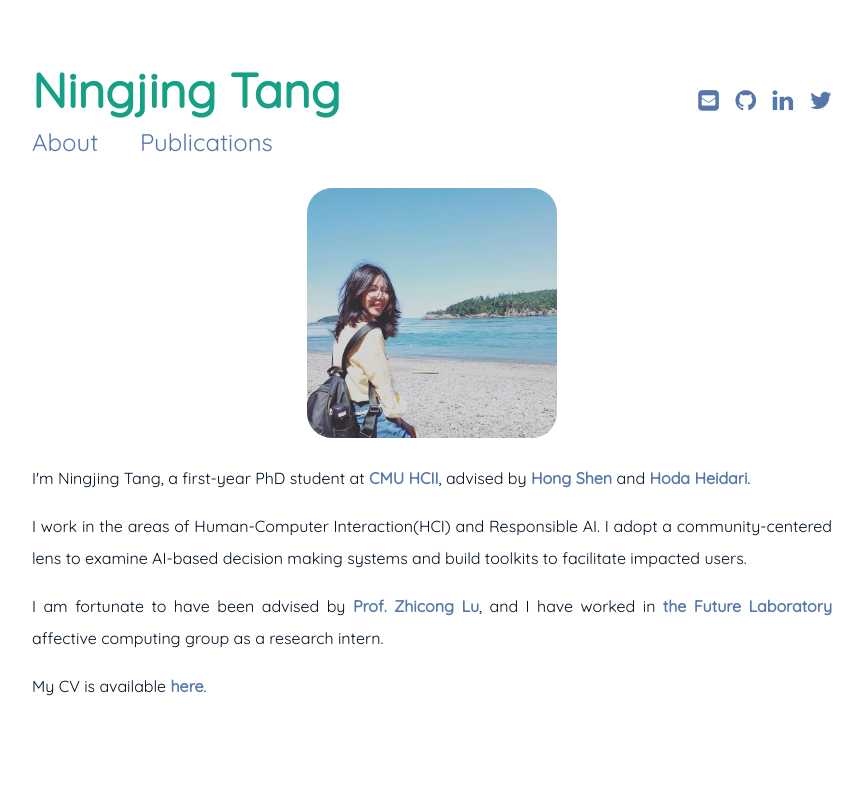
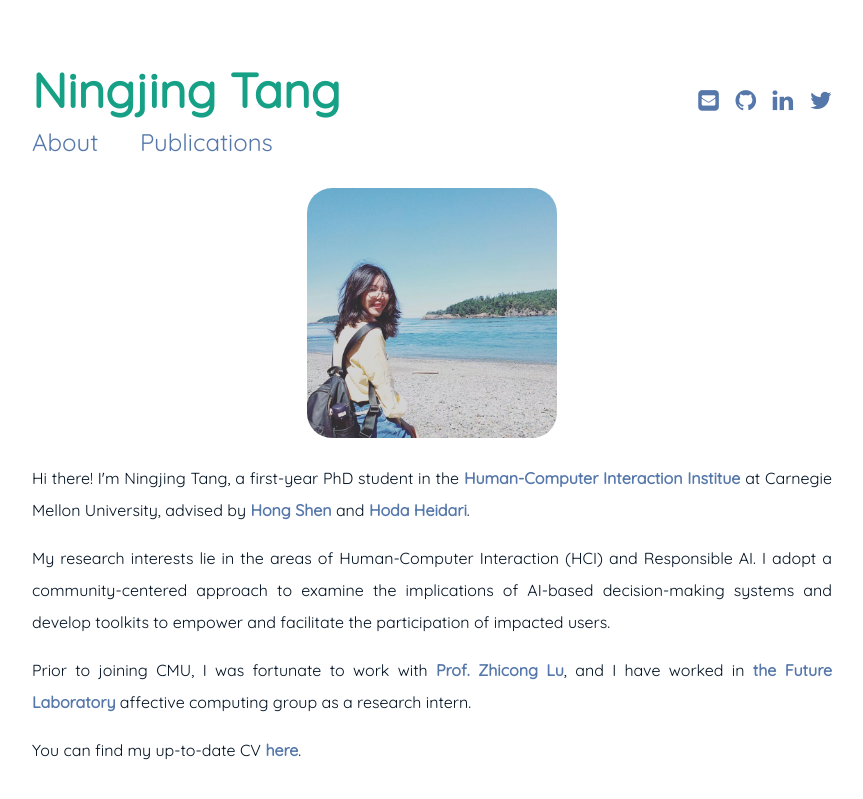
Before and after one commit to EvaaaaTang/evatang.github.io, a Jekyll site: the page built from index.md, in a window 1280 px wide. Shown: the top 799 px of the page, without its empty margins (208-1071 px from the left). Built offline with Jekyll 4.4.1, drawn with Linux system fonts in a browser that asks for light colours.

Commit message:
updated intro

```diff
--- a/index.md
+++ b/index.md
@@ -8,8 +8,8 @@ sitemap:
 <img src="{{ '/assets/img/profile.jpg' | prepend: site.baseurl }}" id="about-img">
 
 <div id="describe-text">
-	<p style="text-align:justify">I'm Ningjing Tang, a first-year PhD student at <strong> <a href="https://www.hcii.cmu.edu/">CMU HCII</a></strong>, advised by <strong> <a href="https://www.andrew.cmu.edu/user/hongs/">Hong Shen</a></strong> and <strong> <a href="https://www.cs.cmu.edu/~hheidari/">Hoda Heidari</a></strong>.</p>
-	<p style="text-align:justify">I work in the areas of Human-Computer Interaction(HCI) and Responsible AI. I adopt a community-centered lens to examine AI-based decision making systems and build toolkits to facilitate impacted users. </p>
-	<p style="text-align:justify">I am fortunate to have been advised by <strong> <a href="https://www.cs.cityu.edu.hk/~zhiconlu/">Prof. Zhicong Lu</a></strong>, and I have worked in <strong> <a href="https://thfl.tsinghua.edu.cn/en/yjdw/yjs/index.htm">the Future Laboratory </a> </strong> affective computing group as a research intern.</p>
-	<p style="text-align:justify">My CV is available <a href="./assets/ningjing_cv_nerw.pdf">here</a>.</p>
+	<p style="text-align:justify">Hi there! I'm Ningjing Tang, a first-year PhD student in the <strong> <a href="https://www.hcii.cmu.edu/">Human-Computer Interaction Institue</a></strong> at Carnegie Mellon University, advised by <strong> <a href="https://www.andrew.cmu.edu/user/hongs/">Hong Shen</a></strong> and <strong> <a href="https://www.cs.cmu.edu/~hheidari/">Hoda Heidari</a></strong>.</p>
+	<p style="text-align:justify">My research interests lie in the areas of Human-Computer Interaction (HCI) and Responsible AI. I adopt a community-centered approach to examine the implications of AI-based decision-making systems and develop toolkits to empower and facilitate the participation of impacted users. </p>
+	<p style="text-align:justify">Prior to joining CMU, I was fortunate to work with <strong> <a href="https://www.cs.cityu.edu.hk/~zhiconlu/">Prof. Zhicong Lu</a></strong>, and I have worked in <strong> <a href="https://thfl.tsinghua.edu.cn/en/yjdw/yjs/index.htm">the Future Laboratory </a> </strong> affective computing group as a research intern.</p>
+	<p style="text-align:justify">You can find my up-to-date CV <a href="./assets/ningjing_cv_nerw.pdf">here</a>.</p>
 </div>
```
